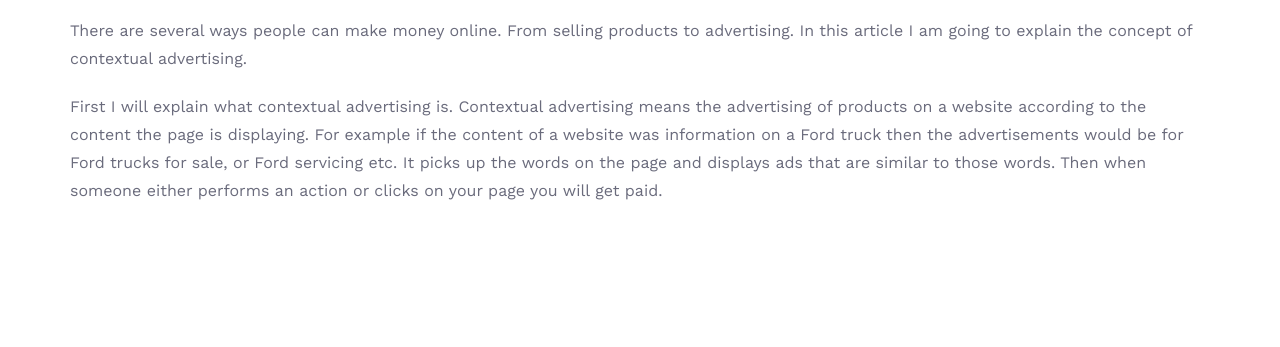
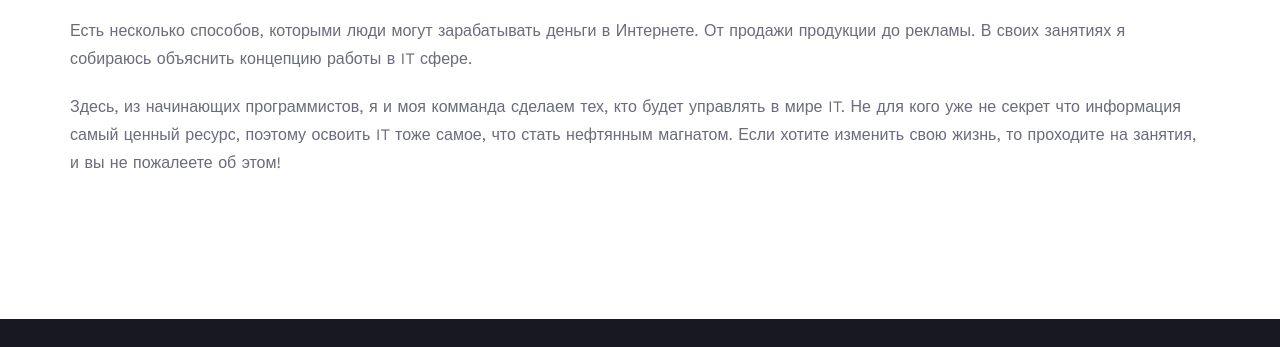
Before and after one commit to Kurakin-Evgeniy/itshishka.github.io, a plain HTML site: page about-us.html in a window 1280 px wide. Shown: the part 331-678 px from the top of the page. Drawn offline with nearby package versions, Linux system fonts and the light colour scheme.

Commit message:
about-us_description

```diff
--- a/about-us.html
+++ b/about-us.html
@@ -76,8 +76,8 @@
                 <div class="col-lg-12">
                     <div class="section-title">
                         <h2>Кое-что о нас</h2>
-                        <p class="f-para">There are several ways people can make money online. From selling products to advertising. In this article I am going to explain the concept of contextual advertising.</p>
-                        <p>First I will explain what contextual advertising is. Contextual advertising means the advertising of products on a website according to the content the page is displaying. For example if the content of a website was information on a Ford truck then the advertisements would be for Ford trucks for sale, or Ford servicing etc. It picks up the words on the page and displays ads that are similar to those words. Then when someone either performs an action or clicks on your page you will get paid.</p>
+                        <p class="f-para">Есть несколько способов, которыми люди могут зарабатывать деньги в Интернете. От продажи продукции до рекламы. В своих занятиях я собираюсь объяснить концепцию работы в IT сфере.</p>
+                        <p>Здесь, из начинающих программистов, я и моя комманда сделаем тех, кто будет управлять в мире IT. Не для кого уже не секрет что информация самый ценный ресурс, поэтому освоить IT тоже самое, что стать нефтянным магнатом. Если хотите изменить свою жизнь, то проходите на занятия, и вы не пожалеете об этом!</p>
                     </div>
                 </div>
             </div>
```
